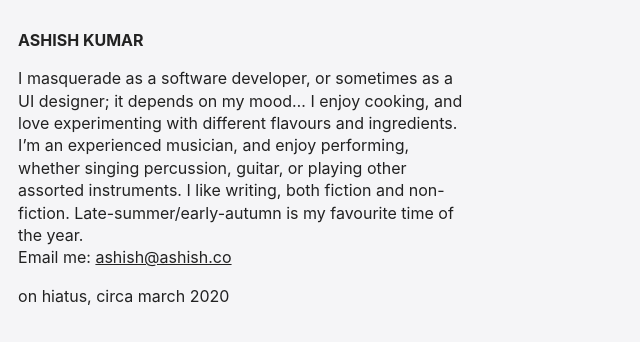
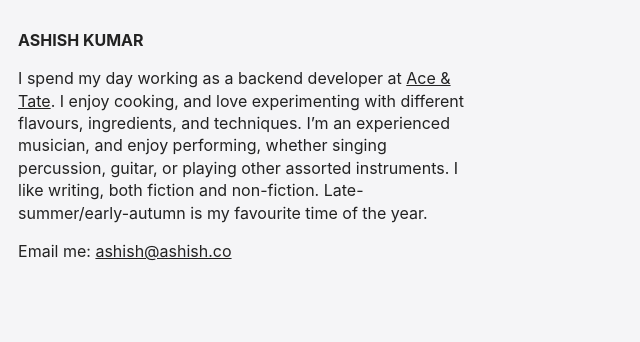
Before and after one commit to ashishkumar/ashish.co, a plain HTML site: page index.html in a window 1280 px wide. Shown: the whole page, without its empty margins (0-640 px from the left). Drawn offline with Linux system fonts and the light colour scheme.

Commit message:
Update index.html

```diff
--- a/index.html
+++ b/index.html
@@ -39,8 +39,8 @@
   <body>
     <h1>Ashish Kumar</h1>
 
-    <p>I masquerade as a software developer, or sometimes as a UI designer; it depends on my mood&hellip; I enjoy cooking, and love experimenting with different flavours and ingredients. I’m an experienced musician, and enjoy performing, whether singing percussion, guitar, or playing other assorted instruments. I like writing, both fiction and non-fiction. Late-summer/early-autumn is my favourite time of the year.<br>Email me: <a href="mailto:ashish@ashish.co">ashish@ashish.co</a></p>
+    <p>I spend my day working as a backend developer at <a href="https://www.aceandtate.com/nl-en">Ace & Tate</a>. I enjoy cooking, and love experimenting with different flavours, ingredients, and techniques. I’m an experienced musician, and enjoy performing, whether singing percussion, guitar, or playing other assorted instruments. I like writing, both fiction and non-fiction. Late-summer/early-autumn is my favourite time of the year.</p>
 
-    <p>on hiatus, circa march 2020</p>
+    <p>Email me: <a href="mailto:ashish@ashish.co">ashish@ashish.co</a></p>
   </body>
 </html>
```
